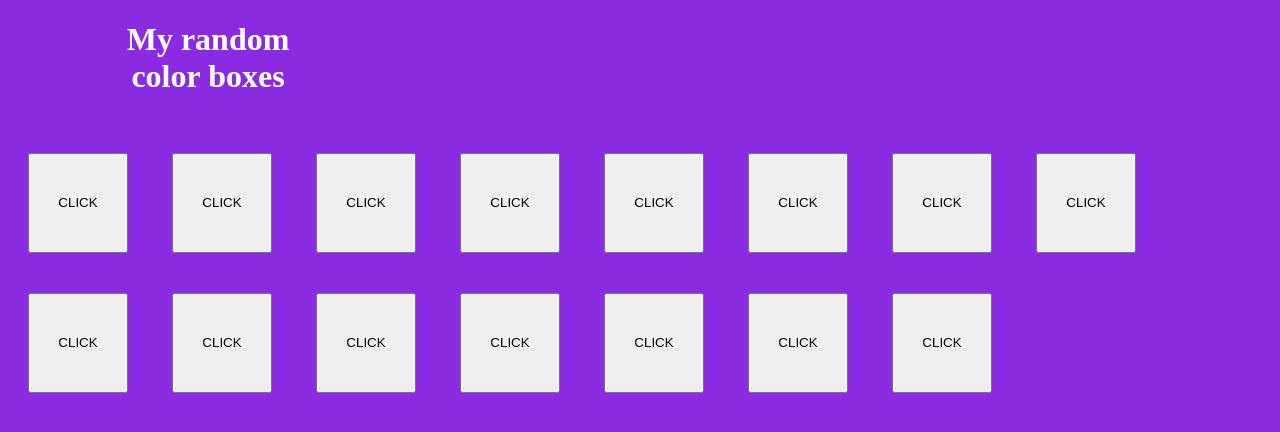
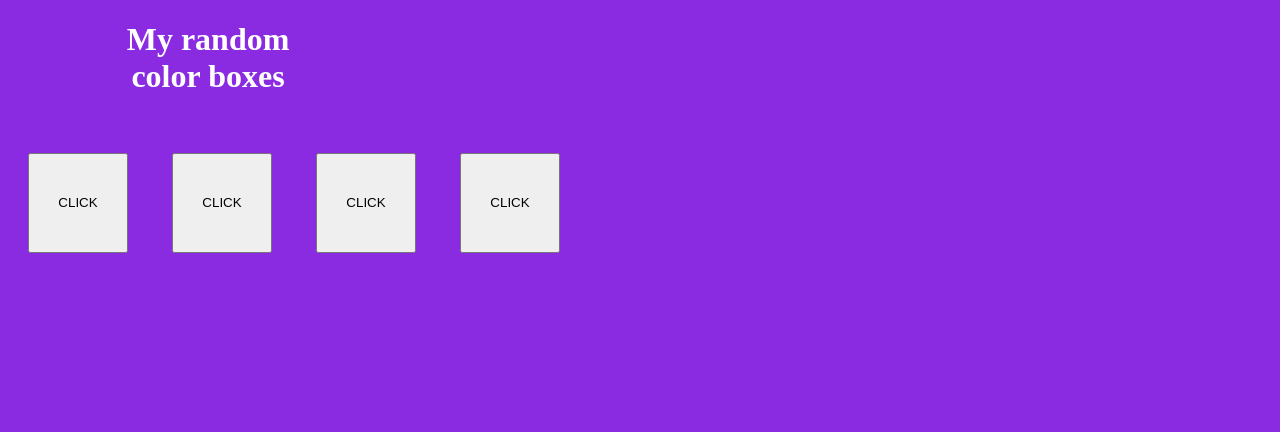
Before and after one commit to zhika-21/Random-Boxes, a plain HTML site: page index.html in a window 1280 px wide. Drawn offline with Linux system fonts and the light colour scheme.

Commit message:
index.html
file changed

```diff
--- a/index.html
+++ b/index.html
@@ -13,17 +13,7 @@
 	<button>CLICK</button>
 	<button>CLICK</button>
 	<button>CLICK</button>
-	<button>CLICK</button>
-	<button>CLICK</button>
-	<button>CLICK</button>
-	<button>CLICK</button>
-	<button>CLICK</button>
-	<button>CLICK</button>
-	<button>CLICK</button>
-	<button>CLICK</button>
-	<button>CLICK</button>
-	<button>CLICK</button>
-	<button>CLICK</button>
+
 
 
 
```
